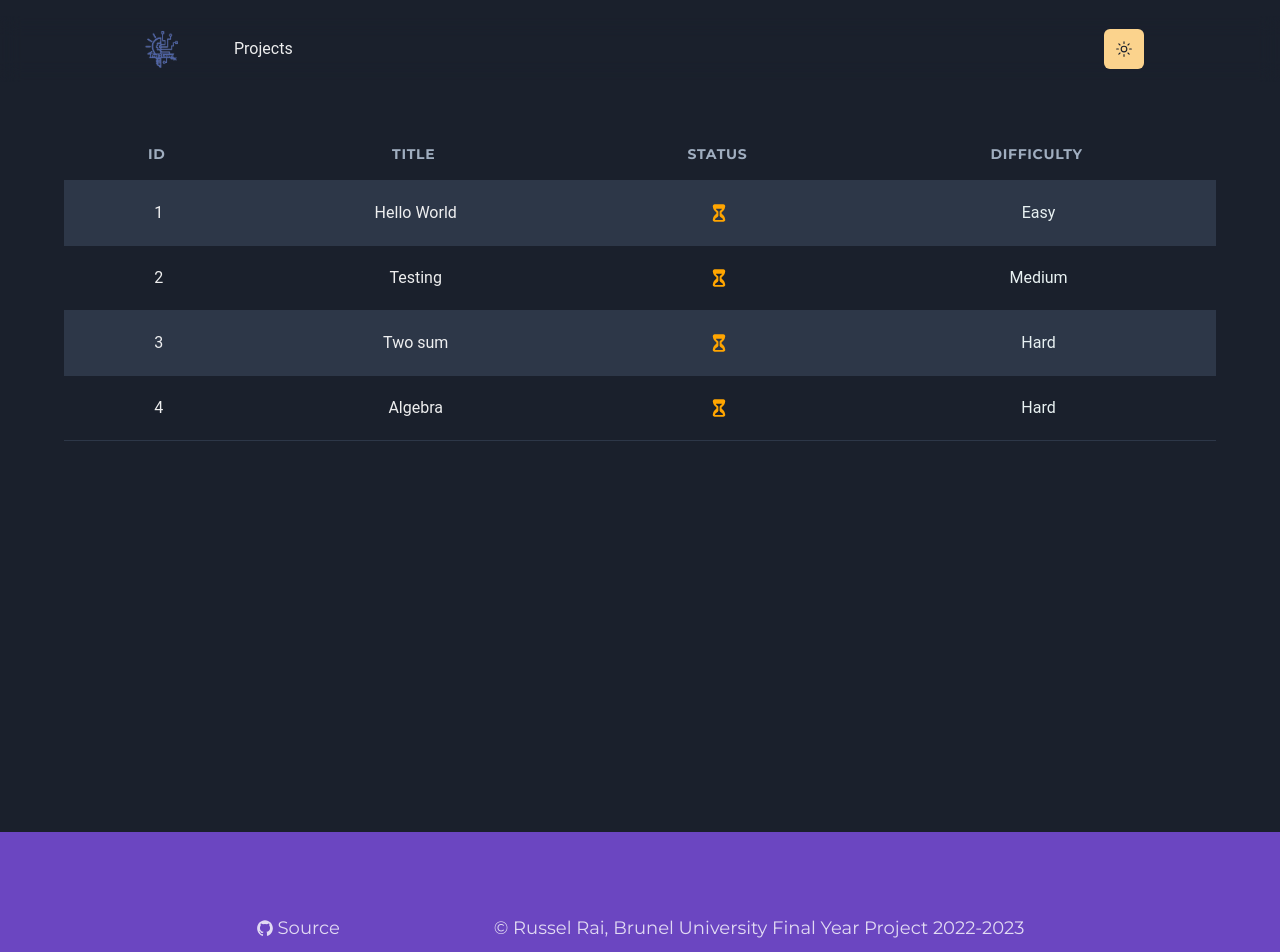
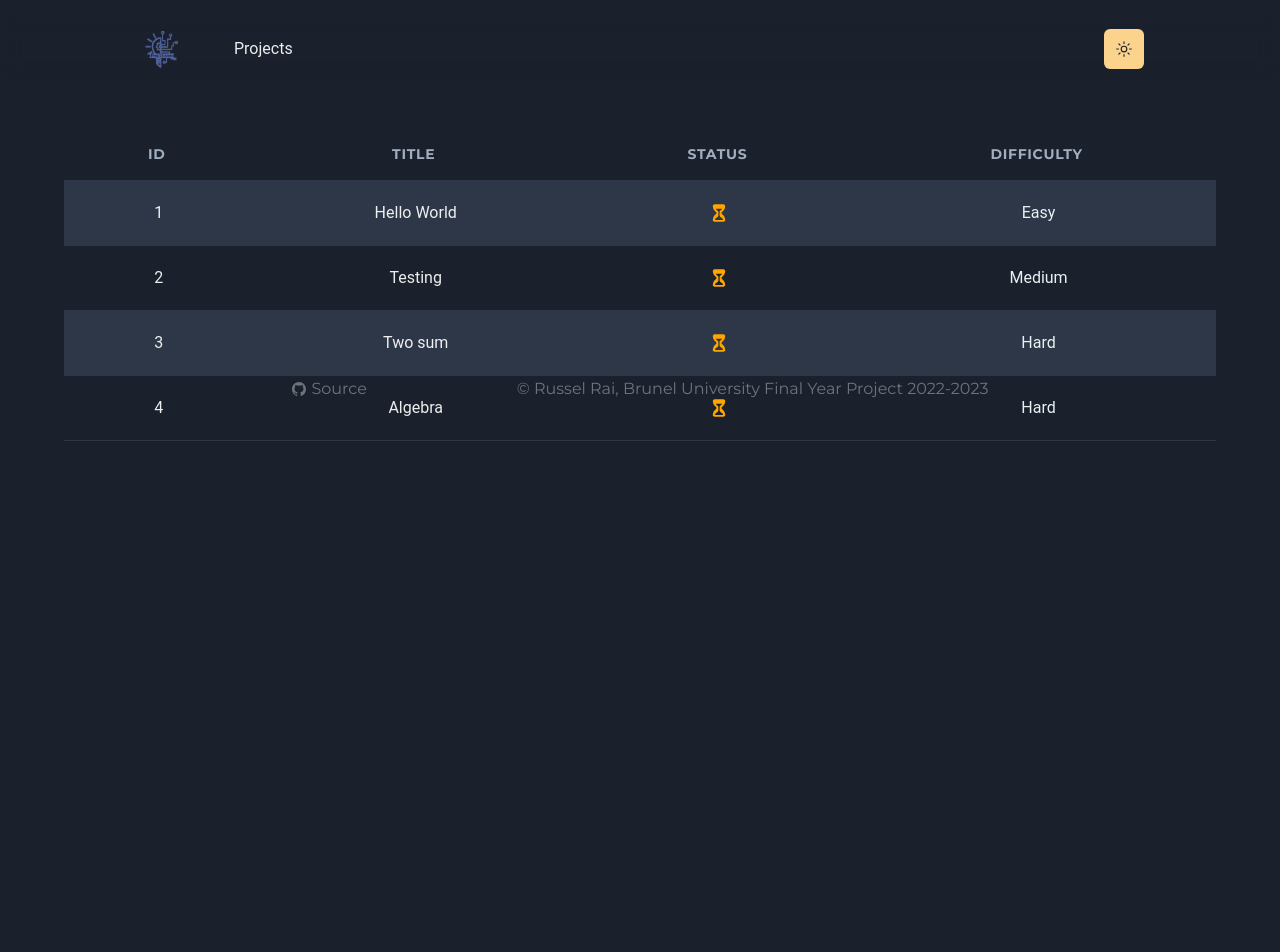
Before and after one commit to moodyKroko/fyp-project-23, a Next.js app in the folder frontend/: page /projects in a window 1280 px wide. Shown: the top 952 px of the page. After the commit the page ends 800 px from the top, so only its background shows below. Built offline with nearby package versions, Linux system fonts and the light colour scheme.

Commit message:
fix footer

```diff
--- a/frontend/components/footer.tsx
+++ b/frontend/components/footer.tsx
@@ -1,25 +1,18 @@
 import { montserrat } from '@/lib/fonts'
-import { Box, Flex, Stack, Text, Link, Container } from '@chakra-ui/react'
+import { Box, Flex, Stack, Text, Link, Container, HStack } from '@chakra-ui/react'
 import NextLink from 'next/link'
 import { IoLogoGithub } from 'react-icons/io5'
 
 const Footer = () => {
   return (
     <Box
-      bg={'purple.600'}
-      color={'whiteAlpha.800'}
+      opacity={0.4}
       className={montserrat.className}
-      fontSize={'large'}
-    //   position={'relative'}
-    >
-      <Container
-        display="flex"
-        p={2}
-        h={48}
-        maxW="container.lg"
-        alignItems="center"
-        justifyContent="center"
-        style={{ gap: 154 }}
+      fontSize={'md'}
+      justifyContent={'center'}
+      alignContent={'center'}
+      display={'flex'}
+      gap={150}
     >
       <Link
         as={NextLink}
@@ -33,7 +26,6 @@ const Footer = () => {
         Source
       </Link>
       &copy; Russel Rai, Brunel University Final Year Project 2022-2023
-      </Container>
     </Box>
   )
 }
--- a/frontend/components/layouts/main.tsx
+++ b/frontend/components/layouts/main.tsx
@@ -6,10 +6,12 @@ import Navbar from '../navbar'
 
 const Layout = ({ children }) => {
   return (
-    <Box>
+    <Box as={'main'}>
       <Navbar />
-      <Container maxW={'container.xl'}>{children}</Container>
-      <Footer />
+      <Container maxW={'container.xl'}>
+        {children}
+        <Footer />
+      </Container>
     </Box>
   )
 }
--- a/frontend/components/navbar.tsx
+++ b/frontend/components/navbar.tsx
@@ -6,7 +6,6 @@ import NextLink from 'next/link'
 
 const Navbar = () => {
   return (
-    <>
     <Box
       style={{ backdropFilter: 'blur(10px)' }}
       position="fixed"
@@ -35,7 +34,6 @@ const Navbar = () => {
         </Box>
       </Container>
     </Box>
-    </>
   )
 }
 
--- a/frontend/pages/projects/index.tsx
+++ b/frontend/pages/projects/index.tsx
@@ -163,7 +163,7 @@ const Projects = () => {
         <meta name="author" content="moodykroko" />
         <link rel="icon" href="/favicon.ico" />
       </Head>
-      <Box m={4} h="100vh" top={24} position={'relative'} textAlign={'center'}>
+      <Box m={4} top={24} position={'relative'} textAlign={'center'}>
         <Box p={4} m={4}>
           <DataTable columns={columns} data={data} />
         </Box>
```
Lines whose indentation alone changed are shown as unchanged.
